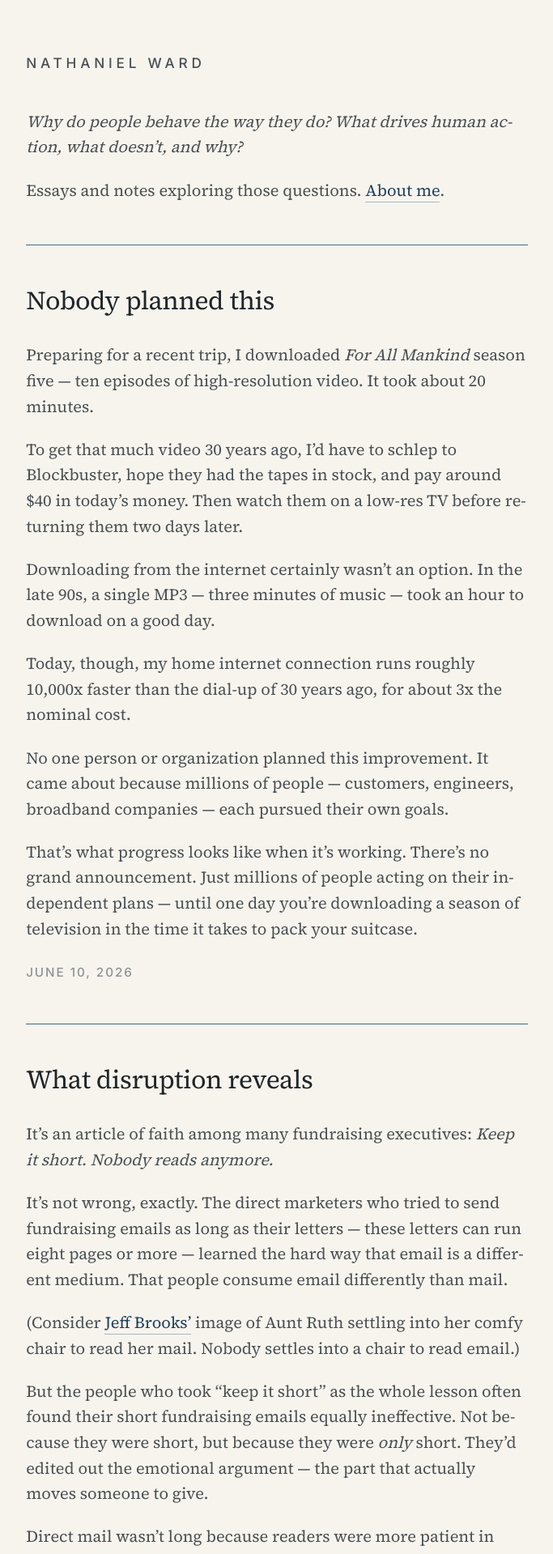
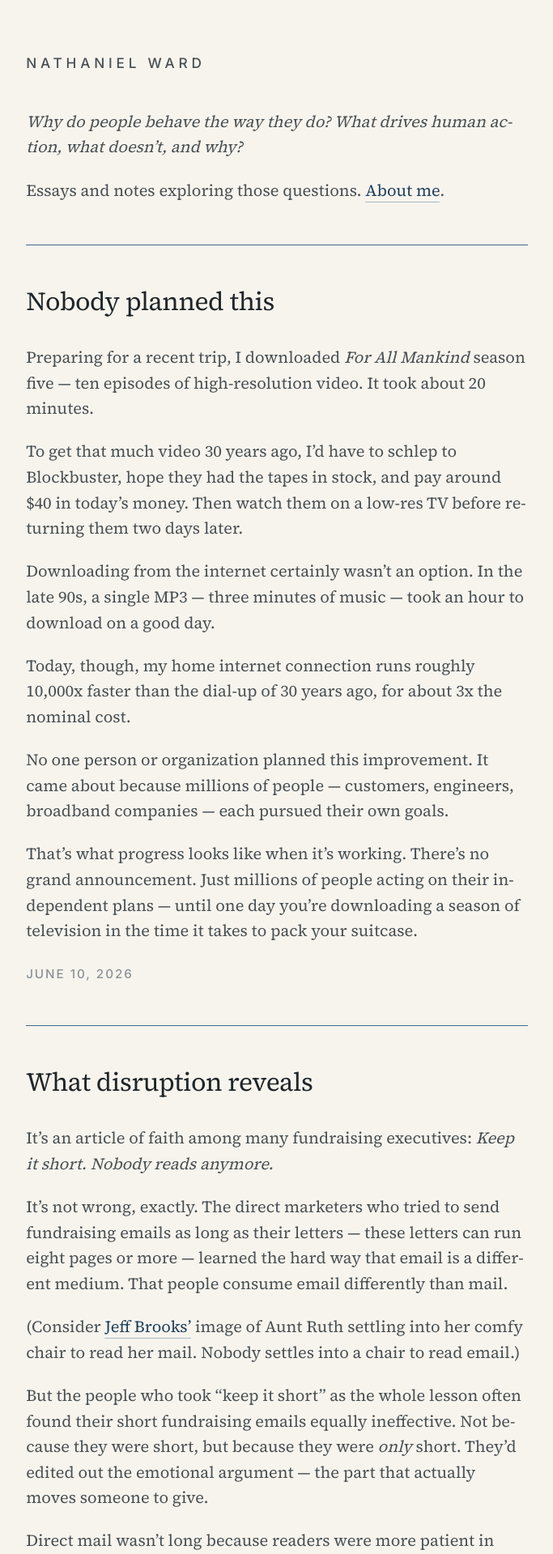
Before and after one commit to nathanielward/nathanielward.github.io, a Jekyll site: the page built from index.html, in a window 1280 px wide. Shown: the top 1919 px of the page at 81% size, without its empty margins (298-981 px from the left). Built offline with Jekyll 4.4.1, drawn with Linux system fonts in a browser that asks for light colours; the list of posts is cut into pages by our own code.

Commit message:
Adjust line-height for h1

```diff
--- a/_sass/_ui.scss
+++ b/_sass/_ui.scss
@@ -131,7 +131,7 @@
 h1{
   font-family: var(--serif);
   font-size: 2rem;
-  line-height: 1.1;
+  line-height: 1.18;
   text-align: left;
   font-weight: 400;
   font-style: normal;
```
